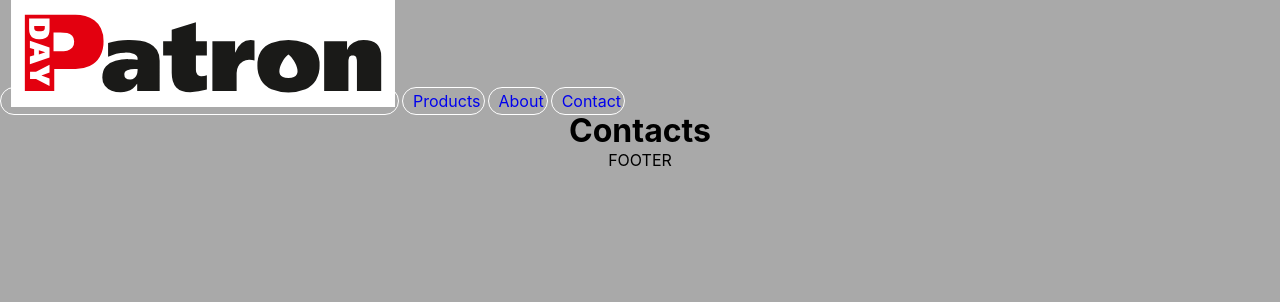
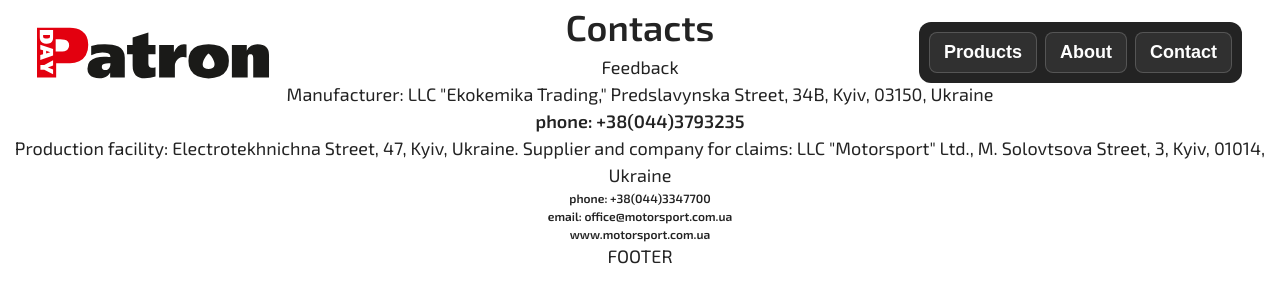
Before and after one commit to EuvhenRight/DayPatron, a React (Create React App) app: page /contact in a window 1280 px wide. Shown: the top 302 px of the page. Built offline with nearby package versions, Linux system fonts and the light colour scheme.

Commit message:
css header add

```diff
--- a/public/index.html
+++ b/public/index.html
@@ -9,35 +9,16 @@
       name="description"
       content="Web site created using create-react-app"
     />
-    <link rel="apple-touch-icon" href="%PUBLIC_URL%/logo192.png" />
-    <!--
-      manifest.json provides metadata used when your web app is installed on a
-      user's mobile device or desktop. See https://developers.google.com/web/fundamentals/web-app-manifest/
-    -->
-    <link rel="manifest" href="%PUBLIC_URL%/manifest.json" />
-    <!--
-      Notice the use of %PUBLIC_URL% in the tags above.
-      It will be replaced with the URL of the `public` folder during the build.
-      Only files inside the `public` folder can be referenced from the HTML.
-
-      Unlike "/favicon.ico" or "favicon.ico", "%PUBLIC_URL%/favicon.ico" will
-      work correctly both with client-side routing and a non-root public URL.
-      Learn how to configure a non-root public URL by running `npm run build`.
-    -->
-    <title>React App</title>
+    <title>DayPatron</title>
+    <link rel="preconnect" href="https://fonts.googleapis.com" />
+    <link rel="preconnect" href="https://fonts.gstatic.com" crossorigin />
+    <link
+      href="https://fonts.googleapis.com/css2?family=Exo+2:ital,wght@0,100;0,200;0,300;0,400;0,600;1,300&display=swap"
+      rel="stylesheet"
+    />
   </head>
   <body>
     <noscript>You need to enable JavaScript to run this app.</noscript>
     <div id="root"></div>
-    <!--
-      This HTML file is a template.
-      If you open it directly in the browser, you will see an empty page.
-
-      You can add webfonts, meta tags, or analytics to this file.
-      The build step will place the bundled scripts into the <body> tag.
-
-      To begin the development, run `npm start` or `yarn start`.
-      To create a production bundle, use `npm run build` or `yarn build`.
-    -->
   </body>
 </html>
--- a/src/components/Contacts/Contacts.jsx
+++ b/src/components/Contacts/Contacts.jsx
@@ -4,6 +4,20 @@
   return (
     <div>
       <h1>Contacts</h1>
+      <p>Feedback</p>
+      <p>
+        Manufacturer: LLC "Ekokemika Trading," Predslavynska Street, 34B, Kyiv,
+        03150, Ukraine
+      </p>
+      <h4>phone: +38(044)3793235</h4>
+      <p>
+        Production facility: Electrotekhnichna Street, 47, Kyiv, Ukraine.
+        Supplier and company for claims: LLC "Motorsport" Ltd., M. Solovtsova
+        Street, 3, Kyiv, 01014, Ukraine
+      </p>
+      <h6>phone: +38(044)3347700</h6>
+      <h6>email: office@motorsport.com.ua</h6>
+      <h6>www.motorsport.com.ua</h6>
     </div>
   );
 };
--- a/src/components/Header/Header.jsx
+++ b/src/components/Header/Header.jsx
@@ -7,13 +7,31 @@
   return (
     <>
       <header className={style.header}>
-        <nav>
-          <Link to="">
-            <img src={logo} alt="logo" />
-          </Link>
-          <Link to="/products">Products</Link>
-          <Link to="/about">About</Link>
-          <Link to="/contact">Contact</Link>
+        <nav className={style.nav__wrapper}>
+          <div className={style.nav__left}>
+            <Link to="">
+              <img className={style.logo__header} src={logo} alt="logo" />
+            </Link>
+          </div>
+          <div className={style.nav__right}>
+            <div className={style.nav__right__wrapper}>
+              <button className={style.header__button} id="home" to="/">
+                <Link className={style.header__link} id="home" to="/products">
+                  Products
+                </Link>
+              </button>
+              <button className={style.header__button} id="home" to="/">
+                <Link className={style.header__link} id="about" to="/about">
+                  About
+                </Link>
+              </button>
+              <button className={style.header__button} id="home" to="/">
+                <Link className={style.header__link} id="contact" to="/contact">
+                  Contact
+                </Link>
+              </button>
+            </div>
+          </div>
         </nav>
       </header>
     </>
--- a/src/components/Header/Header.module.css
+++ b/src/components/Header/Header.module.css
@@ -1,31 +1,92 @@
 * {
   margin: 0;
   padding: 0;
-  background-color: darkgray;
+  box-sizing: border-box;
+}
+.header {
+  z-index: 1000;
+  padding-top: 18px;
+  padding-left: 28px;
+  padding-right: 38px;
+  position: fixed;
+  top: 0%;
+  bottom: auto;
+  left: 0%;
+  right: 0%;
 }
 
-a {
-  align-content: center;
+.nav__wrapper {
+  width: 100%;
+  max-width: 97.5em;
+  flex-direction: row;
+  justify-content: space-between;
   align-items: center;
-  background: rgba(0, 0, 0, 0);
-  border-bottom: 1px solid #ffffff;
-  border-left: 1px solid #ffffff;
-  border-radius: 17px;
-  border-right: 1px solid #ffffff;
-  border-top: 1px solid #ffffff;
+  position: relative;
+  display: flex;
+}
+
+.nav__left {
+  grid-column-gap: 8px;
+  grid-row-gap: 8px;
+  align-self: center;
+}
+
+.logo__wrapper {
+  display: flex;
+  align-items: center;
+}
+
+.logo__header {
+  width: 250px;
+  display: block;
+}
+
+.logo__header img {
+  max-width: 100%;
+  border-radius: 0;
+}
+
+.nav__right {
+  background-color: #232323;
+  border: 1px rgba(255, 255, 255, 0.26);
+  border-radius: 12px;
+  padding: 10px;
+}
+
+.nav__right__wrapper {
+  grid-column-gap: 8px;
+  grid-row-gap: 8px;
+  align-items: center;
+  display: flex;
+  cursor: pointer;
+}
+
+.header__button {
+  color: #fff;
+  white-space: nowrap;
+  background-color: #303030;
+  border: 1px solid rgba(255, 255, 255, 0.18);
+  border-radius: 8px;
   flex: none;
-  flex-direction: row;
-  flex-wrap: nowrap;
-  height: 100%;
-  justify-content: space-between;
-  margin: 0px 3px 0px 0px;
-  padding: 3px 3px 3px 10px;
-  width: calc(50% - 3px);
-  max-width: calc(50% - 3px);
+  align-self: center;
+  padding: 10px 14px 11px;
+  font-size: 18px;
+  font-weight: 700;
+  line-height: 1;
+  position: static;
   text-decoration: none;
 }
 
-img {
-  height: 100%;
-  width: 30%;
+.header__button:hover {
+  background-color: #fff;
+  color: #303030;
 }
+
+.nav__right__wrapper a {
+  color: #fff;
+  text-decoration: none;
+}
+
+.header__link:hover {
+  color: #303030;
+}
--- a/src/components/Products/Product-items.jsx
+++ b/src/components/Products/Product-items.jsx
@@ -6,9 +6,9 @@
   return (
     <>
       <ul>
-        {DataProducts.map((product) => {
+        {DataProducts.map((product, index) => {
           return (
-            <li>
+            <li key={index}>
               <Link to={`/products/${product.name}/${product.id}`}>
                 <div>
                   <h1>{product.name}</h1>
--- a/src/components/Products/Product.jsx
+++ b/src/components/Products/Product.jsx
@@ -3,15 +3,19 @@
 import DataProducts from '../Data/DataProducts';
 
 const Product = () => {
+  const [product, setProduct] = React.useState({});
+  console.log(product);
   const { id } = useParams();
 
   const productId = parseInt(id);
 
-  const product = DataProducts.find((product) => {
+  const productID = DataProducts.find((product) => {
     return product.id === productId;
   });
 
-  console.log(product);
+  React.useEffect(() => {
+    setProduct(productID);
+  }, [productID]);
 
   // Check if product exists before rendering.
   if (!product) {
@@ -23,7 +27,10 @@
         <h1>{product.name}</h1>
         <img src={product.image} alt={product.name} />
         <p>{product.description}</p>
+        <p>{product.useTo}</p>
         <p>{product.volume}</p>
+        <p>{product.composition}</p>
+        <p>{product.shelfLife}</p>
         <h4>{product.benefits}</h4>
       </div>
     </>
--- a/src/index.css
+++ b/src/index.css
@@ -1,13 +1,10 @@
 body {
+  color: #232323;
+  font-family: 'Exo 2', sans-serif;
+  font-size: 18px;
+  font-weight: 400;
+  line-height: 1.5;
   margin: 0;
-  font-family: -apple-system, BlinkMacSystemFont, 'Segoe UI', 'Roboto', 'Oxygen',
-    'Ubuntu', 'Cantarell', 'Fira Sans', 'Droid Sans', 'Helvetica Neue',
-    sans-serif;
-  -webkit-font-smoothing: antialiased;
-  -moz-osx-font-smoothing: grayscale;
+  padding: 0;
+  background-color: #fff;
 }
-
-code {
-  font-family: source-code-pro, Menlo, Monaco, Consolas, 'Courier New',
-    monospace;
-}
```
Also changed, not shown: src/components/Contacts/Contacts.module.css (added).
